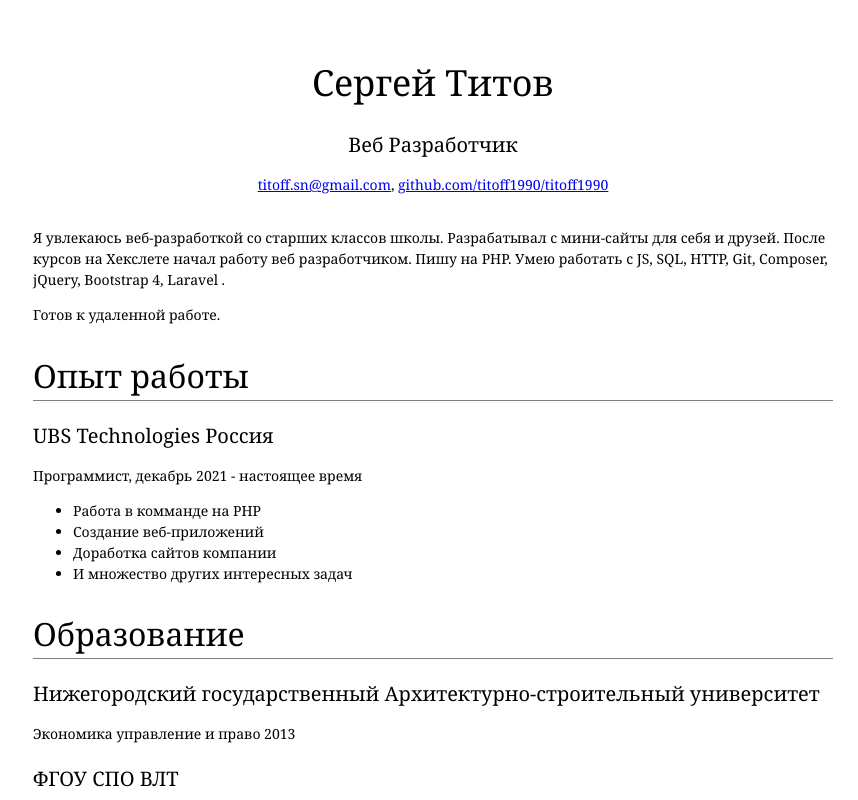
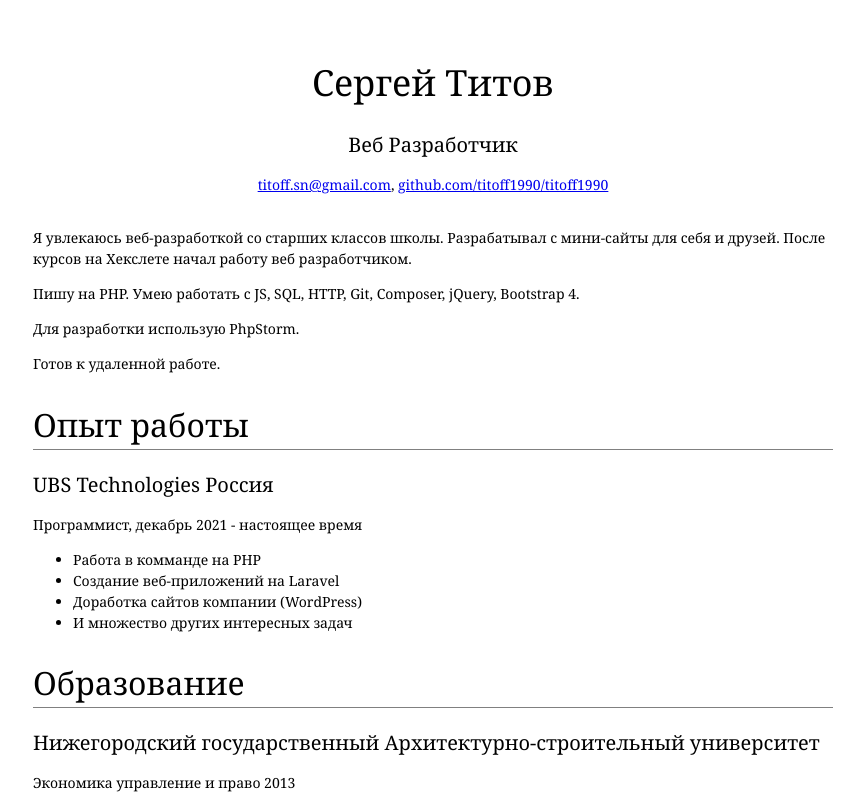
Before and after one commit to titoff1990/my-resume, a plain HTML site: page index.html in a window 1280 px wide. Shown: the top 800 px of the page, without its empty margins (207-1065 px from the left). Drawn offline with Linux system fonts and the light colour scheme.

Commit message:
Update index.html

```diff
--- a/index.html
+++ b/index.html
@@ -15,8 +15,9 @@
             <div id="main">
            <p>Я увлекаюсь веб-разработкой со старших классов школы. Разрабатывал с мини-сайты для себя и друзей.
 		   После курсов на Хекслете начал работу веб разработчиком.
-                 Пишу на PHP. Умею работать с JS, SQL, HTTP, Git, Composer, jQuery, Bootstrap 4, Laravel
-                 .</p>
+                 </p>
+				 <p>Пишу на PHP. Умею работать с JS, SQL, HTTP, Git, Composer, jQuery, Bootstrap 4.</p>
+				 <p>Для разработки использую PhpStorm.</p>
 
                  <p>Готов к удаленной работе.</p>
                  <h2>Опыт работы</h2>
@@ -24,8 +25,8 @@
                  <p>Программист, декабрь 2021 - настоящее время</p>
                  <ul>
                      <li>Работа в комманде на PHP</li>
-                     <li>Создание веб-приложений</li>
-                     <li>Доработка сайтов компании</li>
+                     <li>Создание веб-приложений на Laravel</li>
+                     <li>Доработка сайтов компании (WordPress)</li>
                      <li>И множество других интересных задач</li>
                      </ul>
                       <h2>Образование</h2>
```
